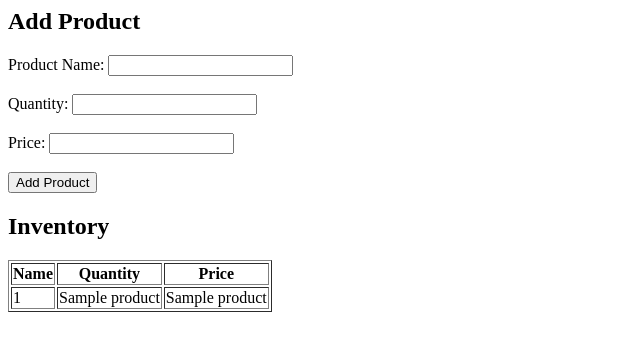
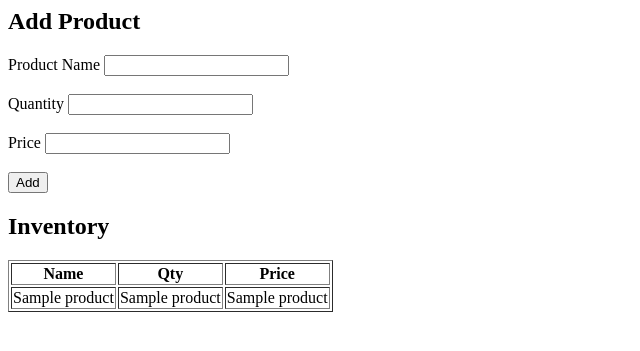
Before and after one commit to yoursram2k25-create/inventory-website, a Flask app: page / in a window 1280 px wide. Shown: the top 351 px of the page, without its empty margins (0-640 px from the left). Run offline with Flask 3, Linux system fonts and the light colour scheme; a database or web service that is not in the repository returns one stand-in record (values such as "Sample title"); some libraries are stand-ins or nearby versions.

Commit message:
Update index.html

```diff
--- a/templates/index.html
+++ b/templates/index.html
@@ -2,16 +2,16 @@
 
 <form method="POST">
 
-Product Name:
+Product Name
 <input name="name"><br><br>
 
-Quantity:
+Quantity
 <input name="qty"><br><br>
 
-Price:
+Price
 <input name="price"><br><br>
 
-<button type="submit">Add Product</button>
+<button type="submit">Add</button>
 
 </form>
 
@@ -21,16 +21,16 @@ Price:
 
 <tr>
 <th>Name</th>
-<th>Quantity</th>
+<th>Qty</th>
 <th>Price</th>
 </tr>
 
 {% for p in products %}
 
 <tr>
-<td>{{p[0]}}</td>
 <td>{{p[1]}}</td>
 <td>{{p[2]}}</td>
+<td>{{p[3]}}</td>
 </tr>
 
 {% endfor %}
```
